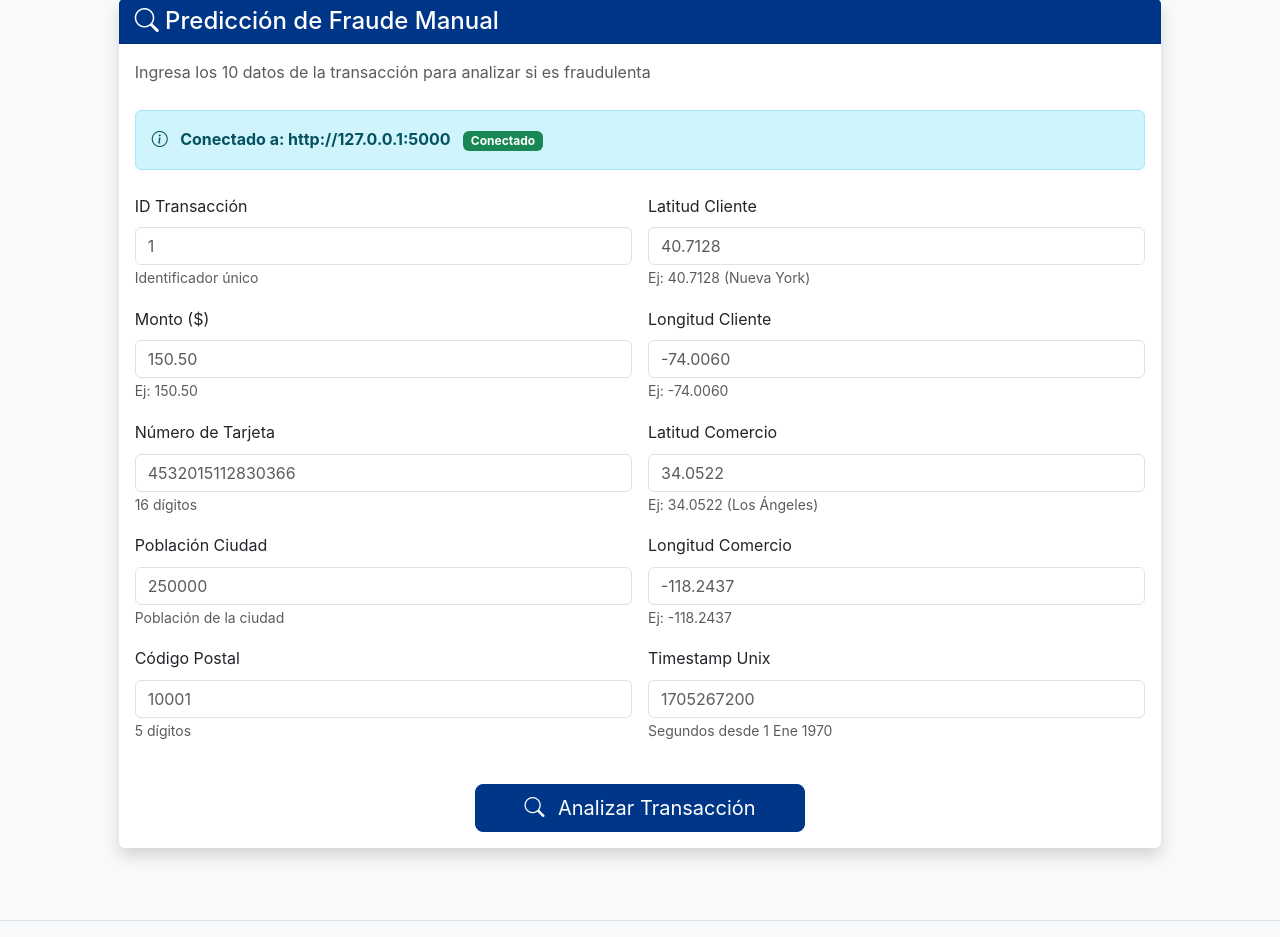
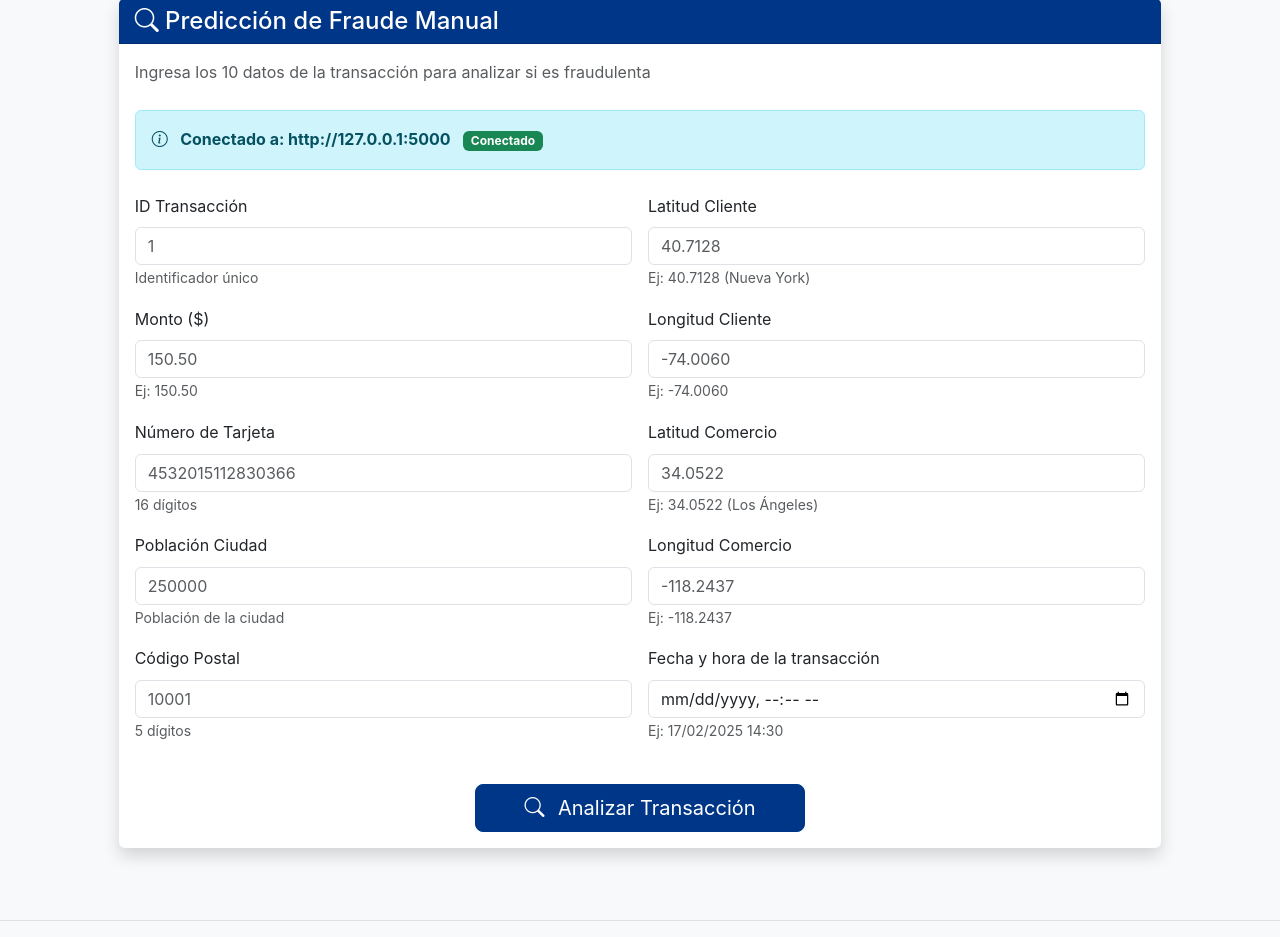
Before and after one commit to SIC-Guzman/Sistema-de-An-lisis-de-Comportamiento-y-Control-Financiero, a Flask app: page /manual_predict in a window 1280 px wide. Shown: the part 147-1084 px from the top of the page. Run offline with Flask 3, Linux system fonts and the light colour scheme; data that the repository does not hold is empty; some libraries are stand-ins or nearby versions.

Commit message:
fix: cambios frontend
Primer merge de sprint-3-explanations-moises  -> develop
Segundo merge: main -> develop

```diff
--- a/SC-proyect/fraud-detection-system/src/ui/templates/dashboard.html
+++ b/SC-proyect/fraud-detection-system/src/ui/templates/dashboard.html
@@ -14,7 +14,7 @@
                             Bienvenido al Sistema de Detección de Fraude
                         </h3>
                         <p class="card-text">
-                            Este sistema utiliza <strong>Machine Learning con Random Forest</strong> para
+                            Este sistema utiliza <strong>Machine Learning con XGBoost</strong> para
                             identificar transacciones fraudulentas en tiempo real. Analiza patrones
                             temporales, geográficos y de comportamiento para detectar actividades sospechosas.
                         </p>
--- a/SC-proyect/fraud-detection-system/src/ui/templates/manual_predict.html
+++ b/SC-proyect/fraud-detection-system/src/ui/templates/manual_predict.html
@@ -87,10 +87,9 @@
                             </div>
 
                             <div class="mb-3">
-                                <label class="form-label">Timestamp Unix</label>
-                                <input type="number" class="form-control" id="unix_time" name="unix_time"
-                                        placeholder="1705267200" required>
-                                <small class="text-muted">Segundos desde 1 Ene 1970</small>
+                                <label class="form-label">Fecha y hora de la transacción</label>
+                                <input type="datetime-local" class="form-control" id="fecha_hora" name="fecha_hora" required>
+                                <small class="text-muted">Ej: 17/02/2025 14:30</small>
                             </div>
                         </div>
                     </div>
@@ -217,10 +216,6 @@ function validateData(data) {
 
     if (!data['zip'] || data['zip'].toString().length < 4) {
         errors.push('Código postal inválido');
-    }
-
-    if (!data['unix_time'] || data['unix_time'] < 1000000000) {
-        errors.push('Timestamp Unix inválido (debe ser después de 2001)');
     }
 
     if (errors.length > 0) {
```
